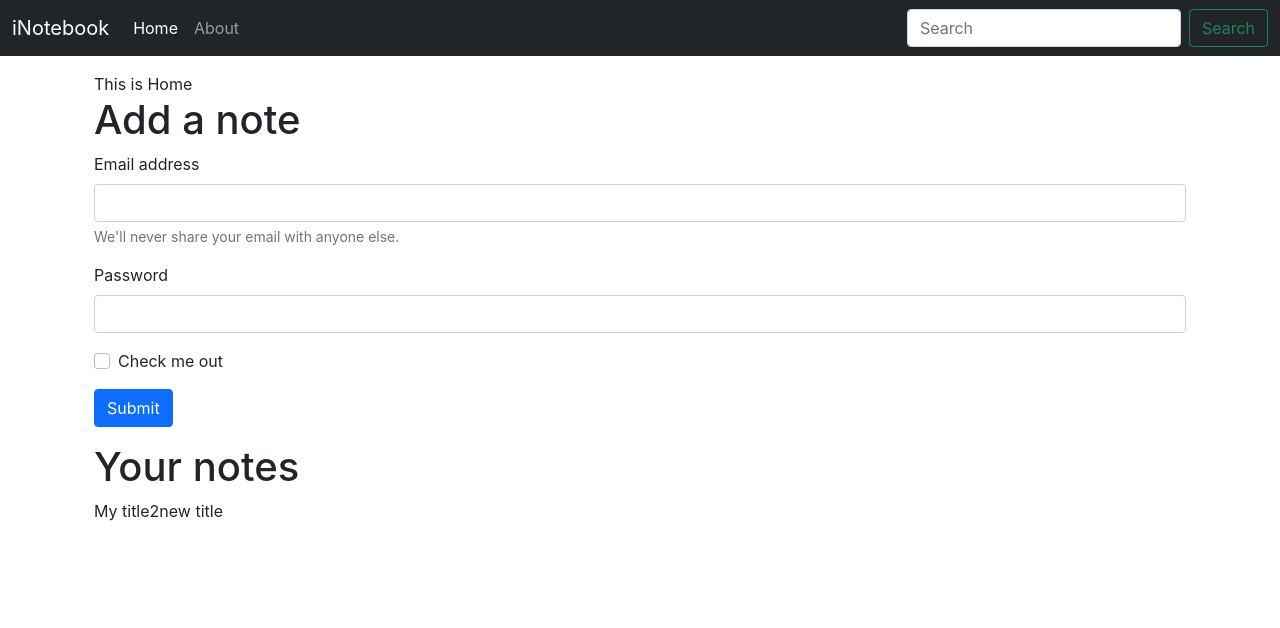
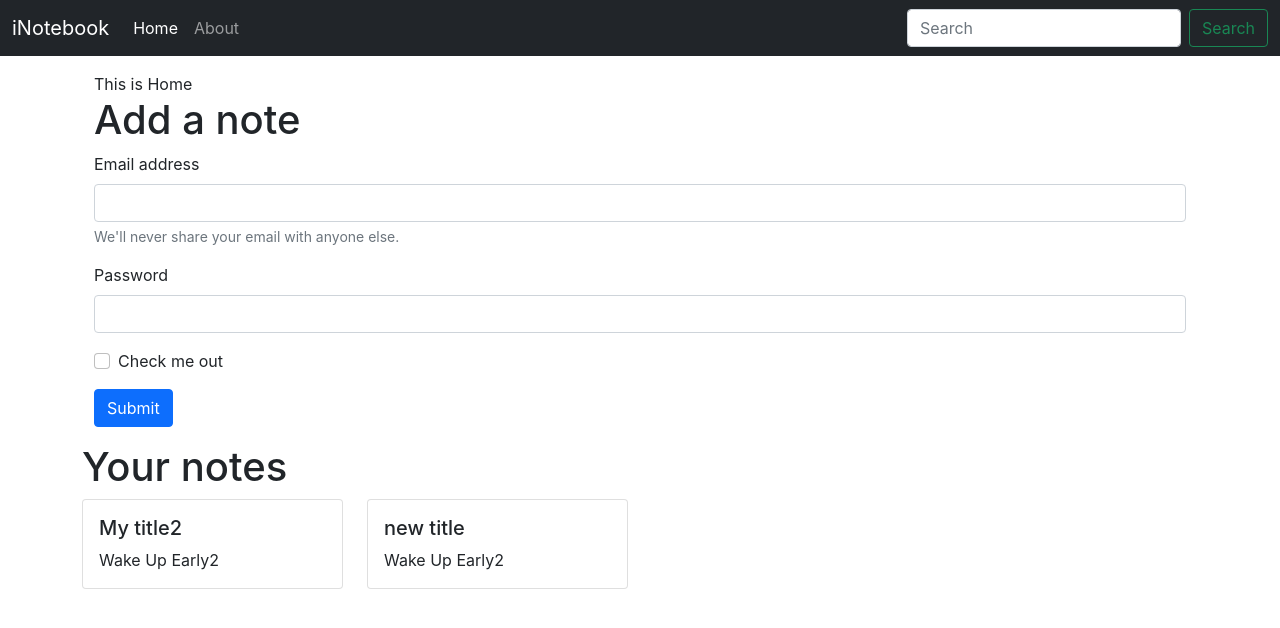
Before and after one commit to Pk9697/inotebook, a React (Create React App) app: page / in a window 1280 px wide. Shown: the top 628 px of the page. Built offline with nearby package versions, Linux system fonts and the light colour scheme.

Commit message:
add noteitem in a separate note component

```diff
--- a/src/components/Home.js
+++ b/src/components/Home.js
@@ -1,8 +1,8 @@
-import React,{useContext} from 'react'
-import noteContext from '../context/notes/noteContext'
+import React from 'react'
+import Notes from './Notes';
 
 function Home() {
-    const context=useContext(noteContext);
+
     return (
         <div>
             <div className="container my-3">
@@ -25,12 +25,7 @@
                 <button type="submit" className="btn btn-primary">Submit</button>
             </form>
             </div>
-            <div className="container my-3">
-            <h1>Your notes</h1>
-            {context.notes.map((note)=>{
-                return note.title
-            })}
-            </div>
+            <Notes/>
         </div>
     )
 }
--- /dev/null
+++ b/src/components/Noteitem.js
@@ -0,0 +1,17 @@
+import React from 'react'
+
+const Noteitem = (props) => {
+    const {note}=props;
+    return (
+        <div className="col-md-3">
+            <div className="card">
+                <div className="card-body">
+                    <h5 className="card-title">{note.title}</h5>
+                    <p className="card-text">{note.description}</p>
+                </div>
+            </div>
+        </div>
+    )
+}
+
+export default Noteitem
--- /dev/null
+++ b/src/components/Notes.js
@@ -0,0 +1,17 @@
+import React,{useContext} from "react";
+import noteContext from '../context/notes/noteContext'
+import Noteitem from "./Noteitem";
+
+const Notes = () => {
+    const context=useContext(noteContext);
+  return (
+    <div className="row my-3">
+      <h1>Your notes</h1>
+      {context.notes.map((note) => {
+        return <Noteitem note={note}/>
+      })}
+    </div>
+  );
+};
+
+export default Notes;
```
Also changed, not shown: 1 other file (tests, documents, lock files or other folders).
